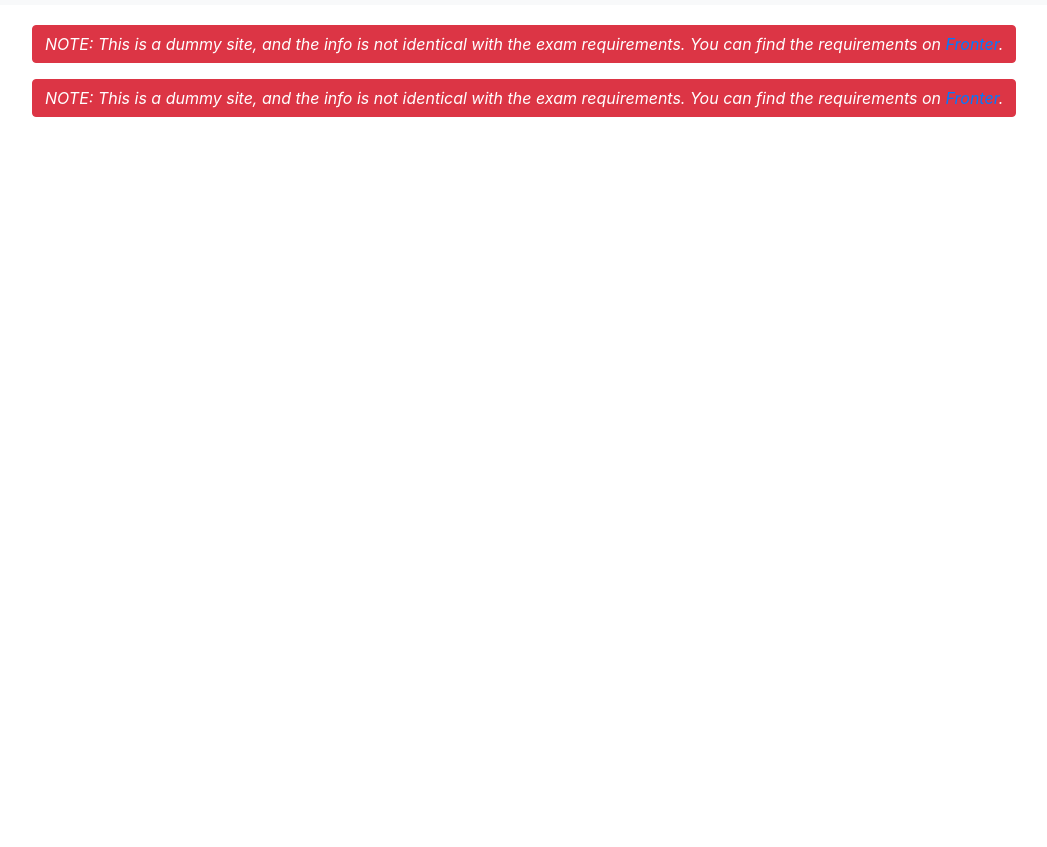
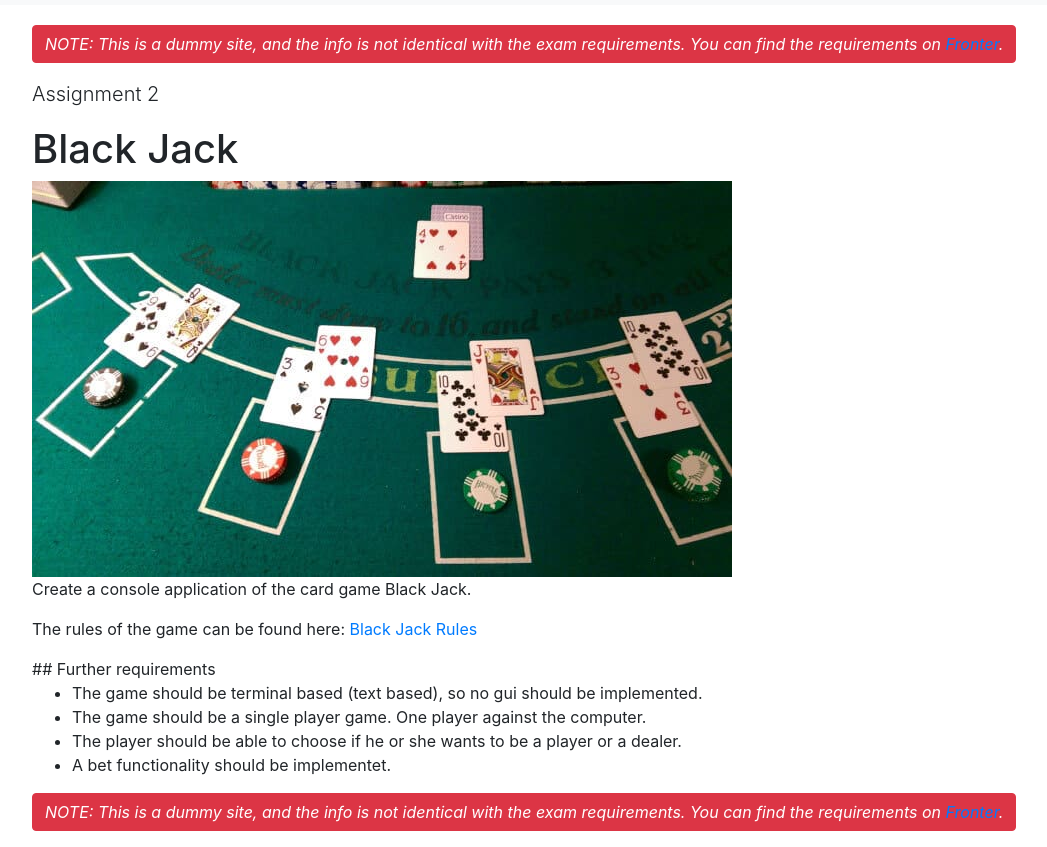
Before and after one commit to clbokea/exam, a plain HTML site: page assignment_2.html in a window 1280 px wide. Shown: the part 53-900 px from the top of the page, without its empty margins (53-1100 px from the left). Before the commit the page ends 800 px from the top, so only its background shows below. Drawn offline with nearby package versions, Linux system fonts and the light colour scheme.

Commit message:
assignment 2

```diff
--- a/assignment_2.html
+++ b/assignment_2.html
@@ -46,6 +46,20 @@
 
     <article class="container">
 
+            <p class="lead">Assignment 2</p>
+            <h1>Black Jack</h1>
+            <img src="src/how-do-you-play-blackjack.jpg" alt="Black Jack">
+
+            <p>Create a console application of the card game Black Jack.</p>
+            <p>The rules of the game can be found here: <a href="https://en.wikipedia.org/wiki/Blackjack">Black Jack Rules</a></p>
+
+            ## Further requirements
+            <ul>
+                <li>The game should be terminal based (text based), so no gui should be implemented.</li>
+                <li>The game should be a single player game. One player against the computer.</li>
+                <li>The player should be able to choose if he or she wants to be a player or a dealer.</li>
+                <li>A bet functionality should be implementet.</li>
+            </ul>
 
     </article>
 
```
